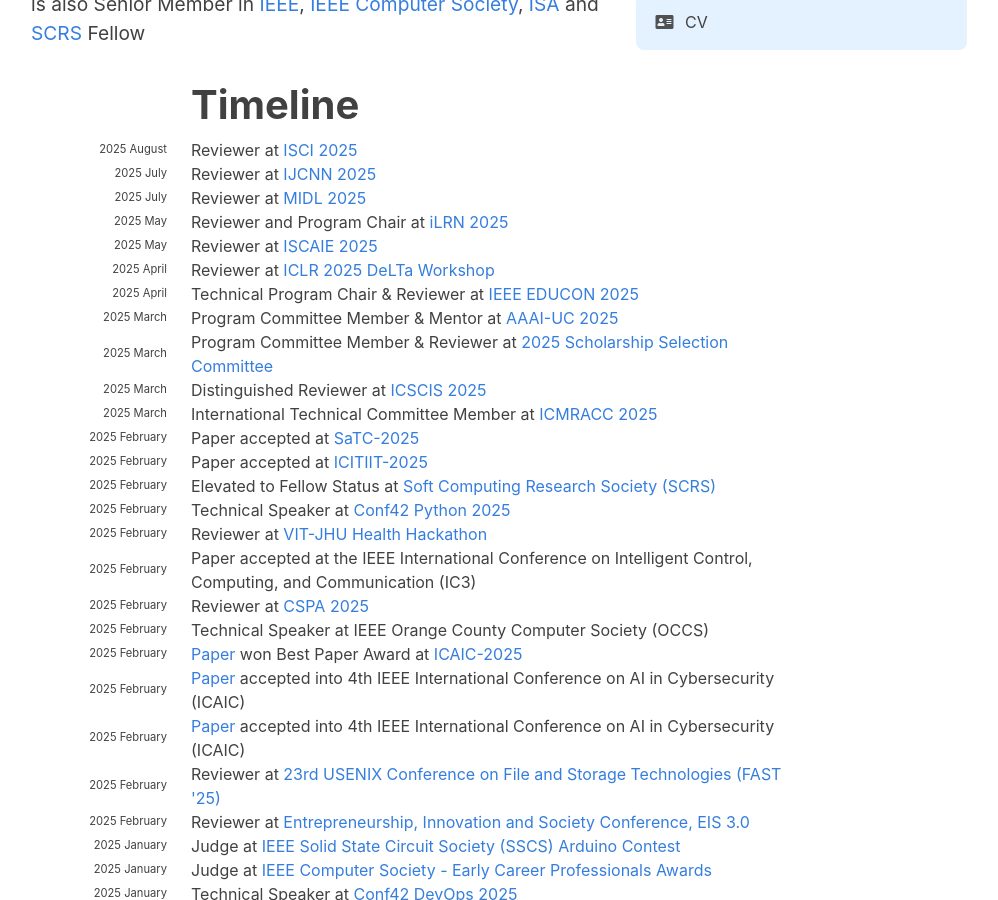
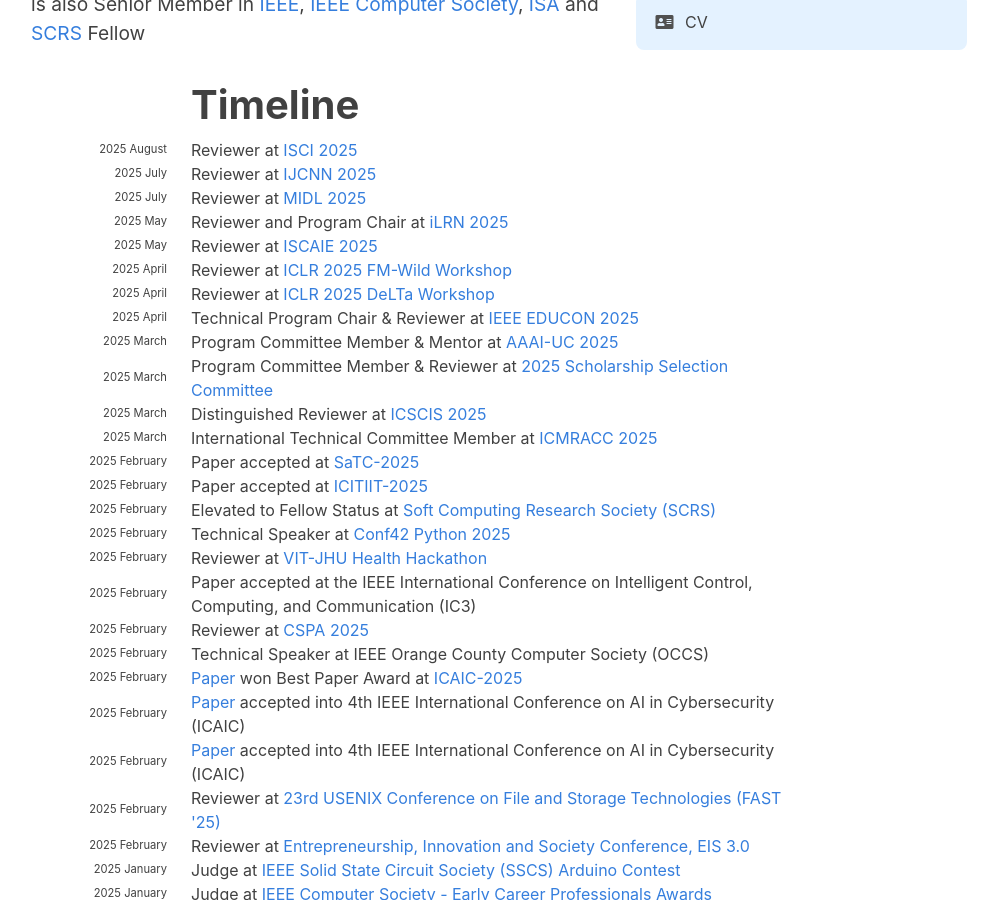
Before and after one commit to hariharanragothaman/hariharanragothaman.github.io, a Jekyll site: the page built from index.md, in a window 1280 px wide and 900 px high, scrolled down 762 px. Shown: the whole window, without its empty margins (141-1139 px from the left). Built offline with Jekyll 4.4.1, drawn with Linux system fonts in a browser that asks for light colours; nearby versions of some CDN libraries; some web fonts are replaced.

Commit message:
Polishes and Updates

```diff
--- a/_data/news.yaml
+++ b/_data/news.yaml
@@ -27,6 +27,10 @@
   description: Reviewer at <a href="https://www.iscaie.org/">ISCAIE 2025</a>
 
 #-------------------------------------------- April  ------------------------------------------------------------------------------------------------------------------------------------------------------
+
+- year: 2025
+  year-extra: April
+  description: Reviewer at <a href="https://fm-wild-community.github.io/">ICLR 2025 FM-Wild Workshop</a>
 
 - year: 2025
   year-extra: April
```
